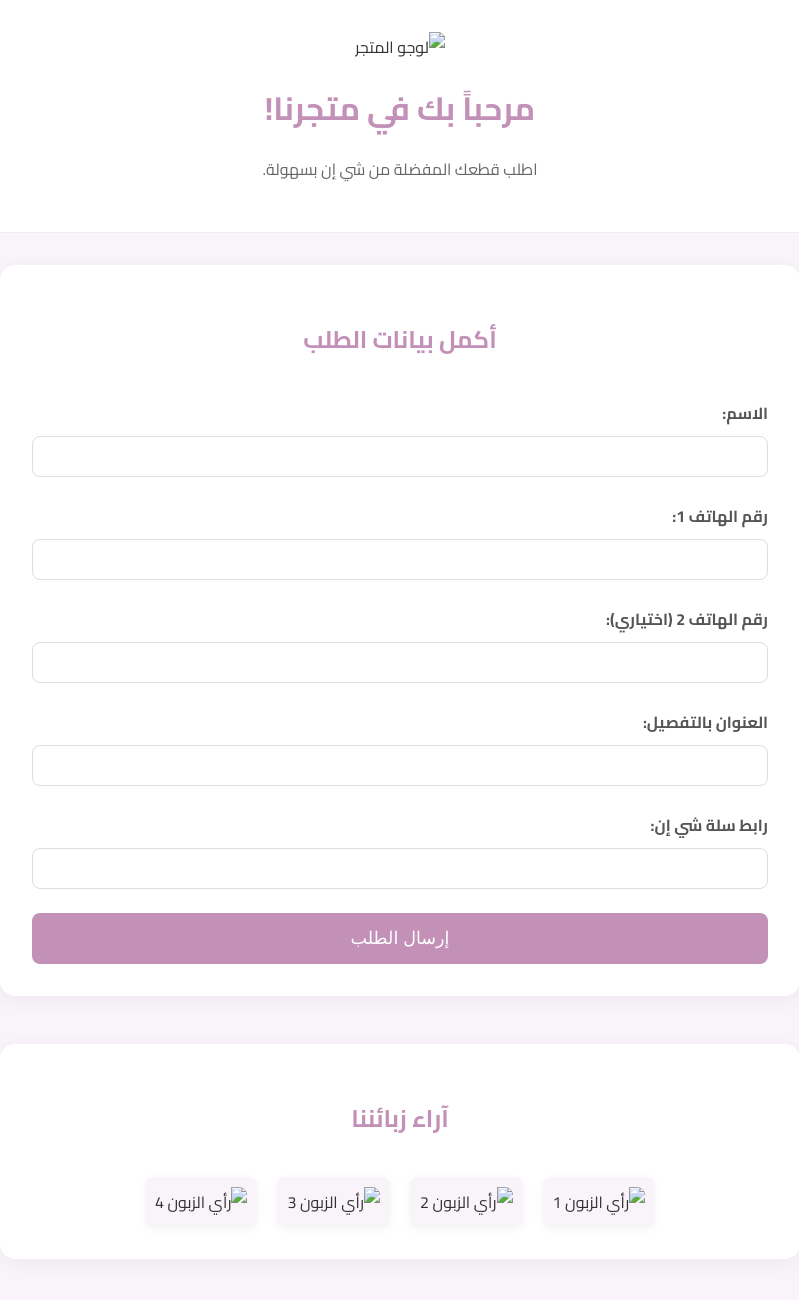
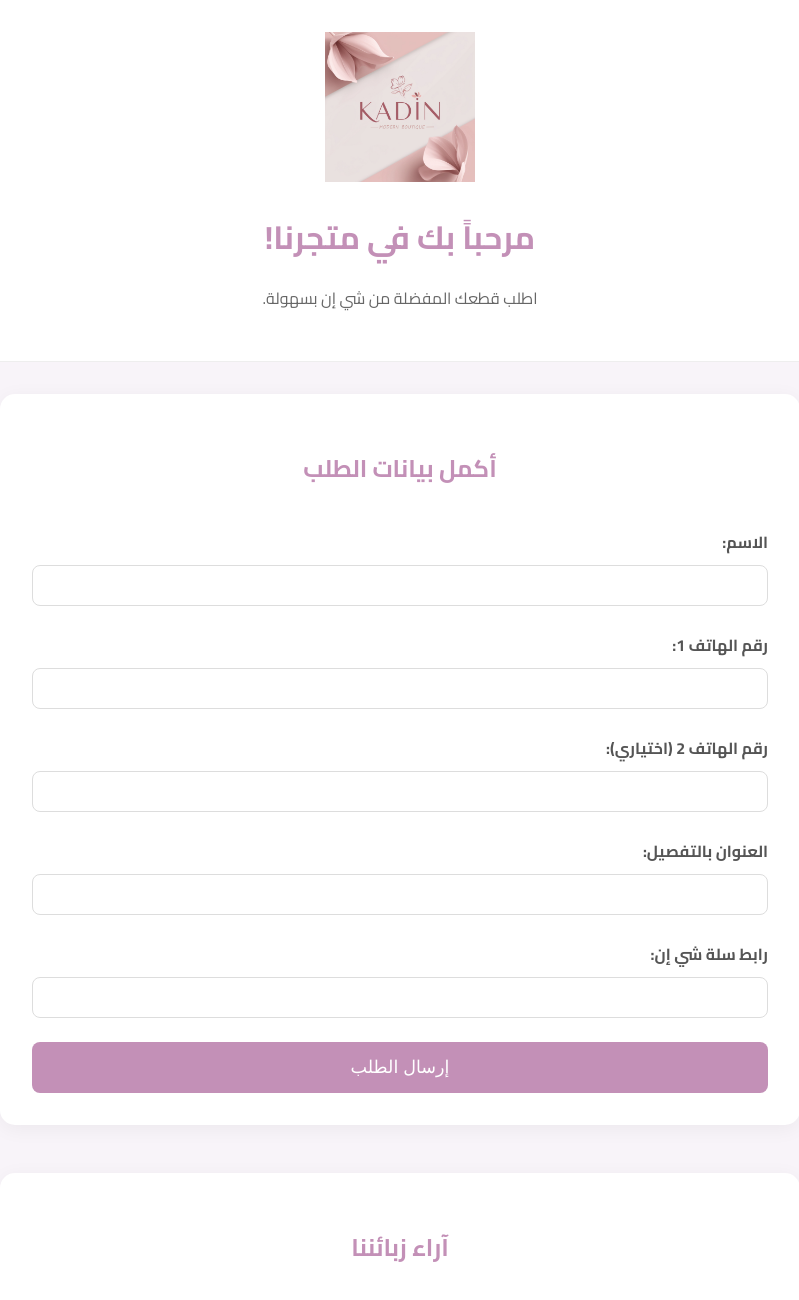
Before and after one commit to Sanad-ab/Shein-Order-Page, a plain HTML site: page index.html in a window 1280 px wide. Shown: the top 1300 px of the page, without its empty margins (240-1039 px from the left). Drawn offline with Linux system fonts and the light colour scheme.

Commit message:
Added logo and customer review images

```diff
--- a/index.html
+++ b/index.html
@@ -13,7 +13,7 @@
 
     <header>
         <div class="logo">
-            <img src="logo.jpg" alt="لوجو المتجر">
+            <img src="img/logo.jpg" alt="لوجو المتجر">
         </div>
         <h1>مرحباً بك في متجرنا!</h1>
         <p>اطلب قطعك المفضلة من شي إن بسهولة.</p>
@@ -51,16 +51,16 @@
             <h2>آراء زبائننا</h2>
             <div class="reviews-container">
                 <div class="review-item">
-                    <img src="photo_2025-08-06_04-22-51.jpg" alt="رأي الزبون 1">
+                    <img src="img/photo_2025-08-06_04-22-51.jpg" alt="رأي الزبون 1">
                 </div>
                 <div class="review-item">
-                    <img src="photo_2025-08-06_04-22-51 (2).jpg" alt="رأي الزبون 2">
+                    <img src="img/photo_2025-08-06_04-22-51 (2).jpg" alt="رأي الزبون 2">
                 </div>
                 <div class="review-item">
-                    <img src="photo_2025-08-06_04-51-41.jpg" alt="رأي الزبون 3">
+                    <img src="img/photo_2025-08-06_04-51-41.jpg" alt="رأي الزبون 3">
                 </div>
                 <div class="review-item">
-                    <img src="photo_2025-08-06_04-51-43.jpg" alt="رأي الزبون 4">
+                    <img src="img/photo_2025-08-06_04-51-43.jpg" alt="رأي الزبون 4">
                 </div>
             </div>
         </section>
```
